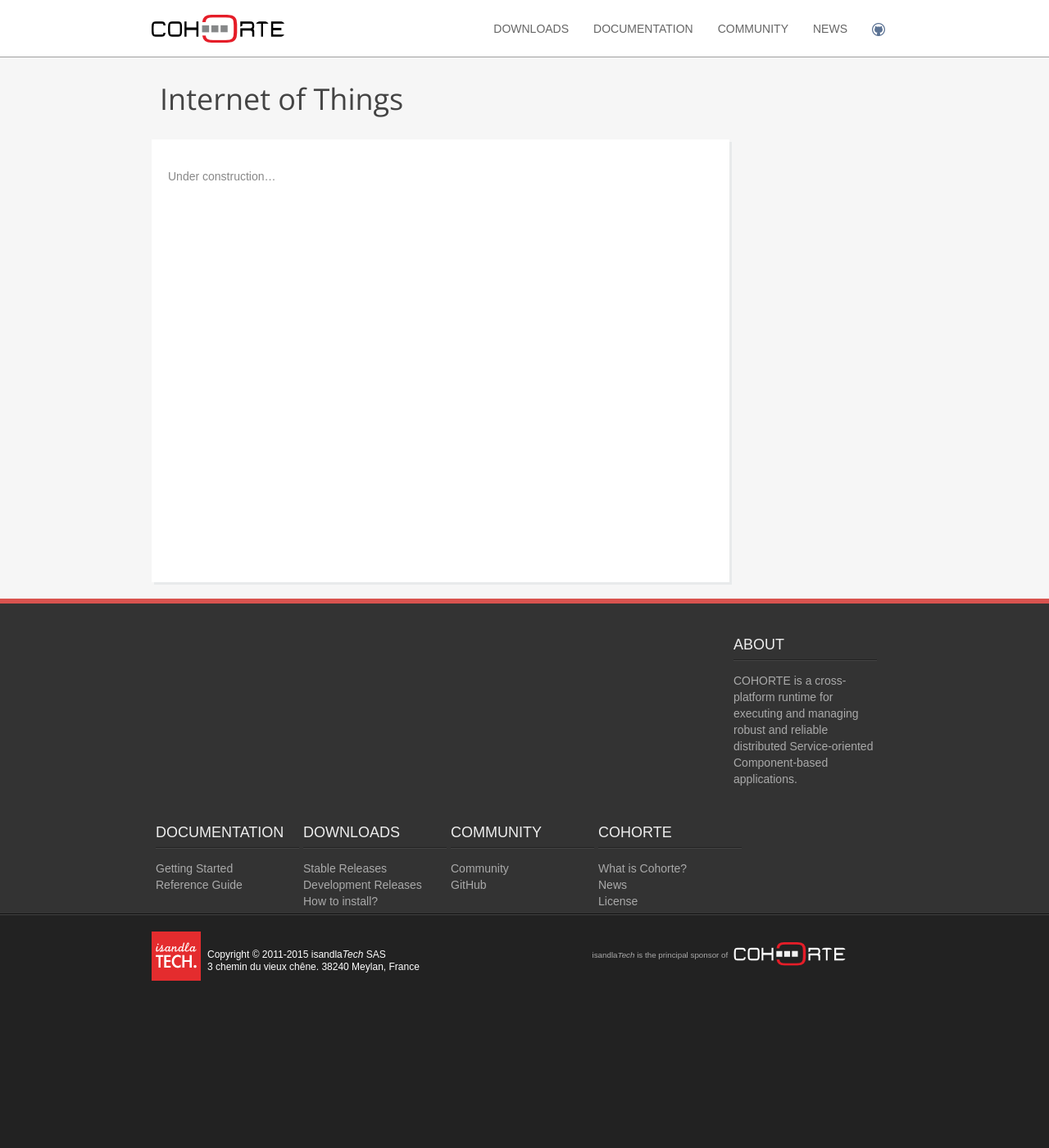
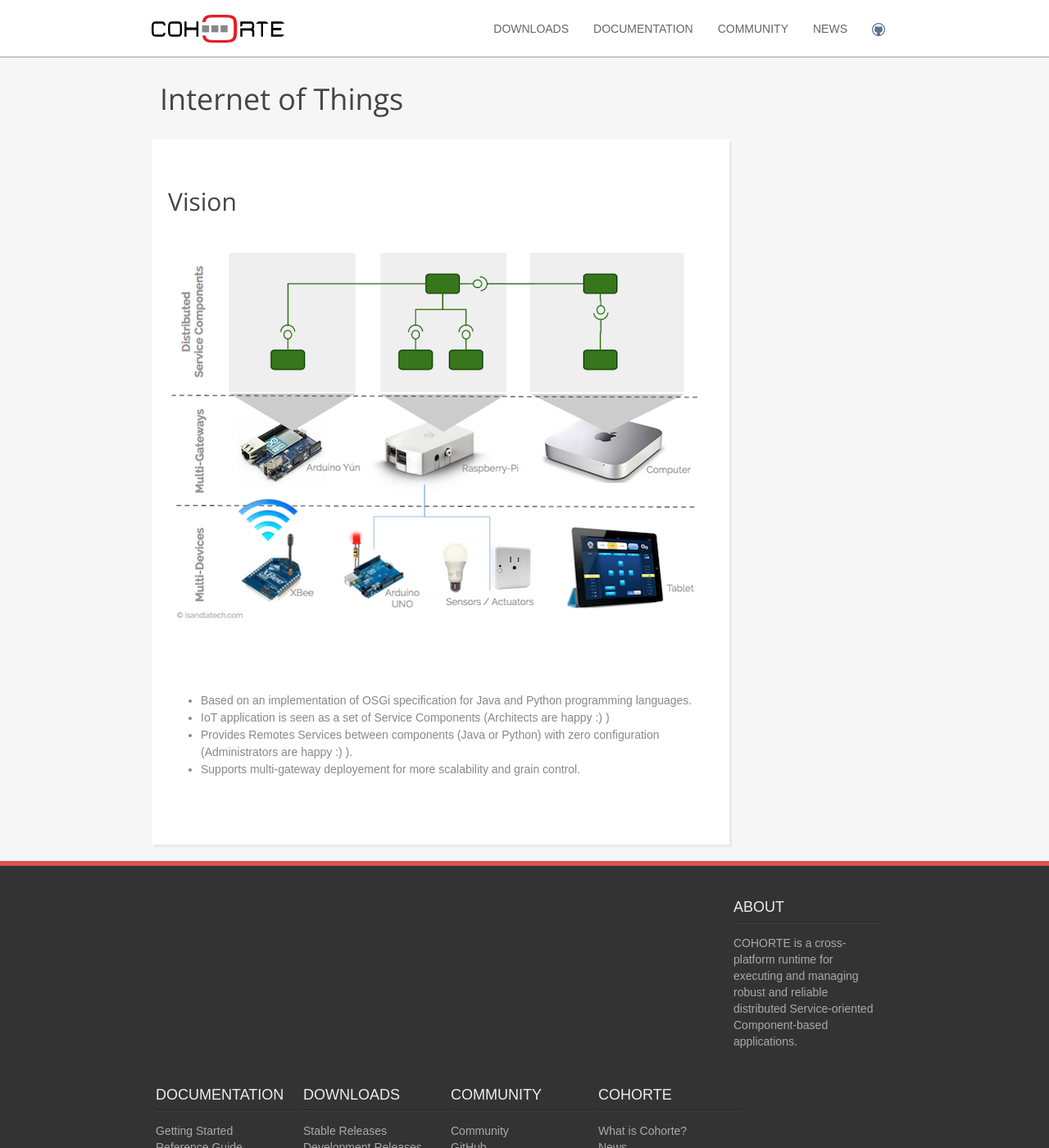
Before and after one commit to cohorte/cohorte.github.io, a Jekyll site: the page built from case-studies/IoT/index.md, in a window 1280 px wide and 1400 px high. Shown: the whole window at 82% size. Built offline with Jekyll 4.4.1, drawn with Linux system fonts in a browser that asks for light colours.

Commit message:
update IoT

```diff
--- a/_layouts/frontpage2.html
+++ b/_layouts/frontpage2.html
@@ -17,8 +17,11 @@
   <!-- getting started steps -->
   {% include getting-started-steps.html %}
 
+  <!-- case studies -->
   {% include case-studies.html %}
 
+  <!-- news -->
+  {% include news.html %}
 
   <!-- slides -->
 
--- a/case-studies/IoT/index.md
+++ b/case-studies/IoT/index.md
@@ -7,4 +7,16 @@
 ---
 
 
-Under construction...
+## Vision
+
+![Visiion](iot-cohorte-vision.png)
+
+
+<br/>
+<br/>
+<br/>
+
+ * Based on an implementation of OSGi specification for Java and Python programming languages.
+ * IoT application is seen as a set of Service Components (Architects are happy :) )
+ * Provides Remotes Services between components (Java or Python) with zero configuration (Administrators are happy :) ).
+ * Supports multi-gateway deployement for more scalability and grain control.
--- a/resources/css/cohorte.css
+++ b/resources/css/cohorte.css
@@ -411,6 +411,12 @@
 margin: 20px 0 20px 0;
 }
 
+/* ---- News --------------------------------- */
+
+.news-container-main {
+  height: 200px;
+}
+
 /* ---- Footer --------------------------------------------- */
 
 
```
Also changed, not shown: _includes/news.html (added, +26 -0 lines), _posts/2014-12-18-eclipse-day-lyon.md (added, +14 -0 lines), _posts/2015-03-12-cohorte-release-1.0.0.md (+2 -0 lines), docs/1.x/index.md (+3 -3 lines), case-studies/IoT/iot-cohorte-vision.png (added), slides/herald/eclipse-day-lyon-2014.png (renamed from docs/1.x/doc-img1.png), slides/herald/index.md (renamed from docs/1.x/slides/herald/index.md), slides/overview/index.md (renamed from docs/1.x/slides/overview/index.md), slides/robots-demo/index.md (renamed from docs/1.x/slides/robots-demo/index.md).
